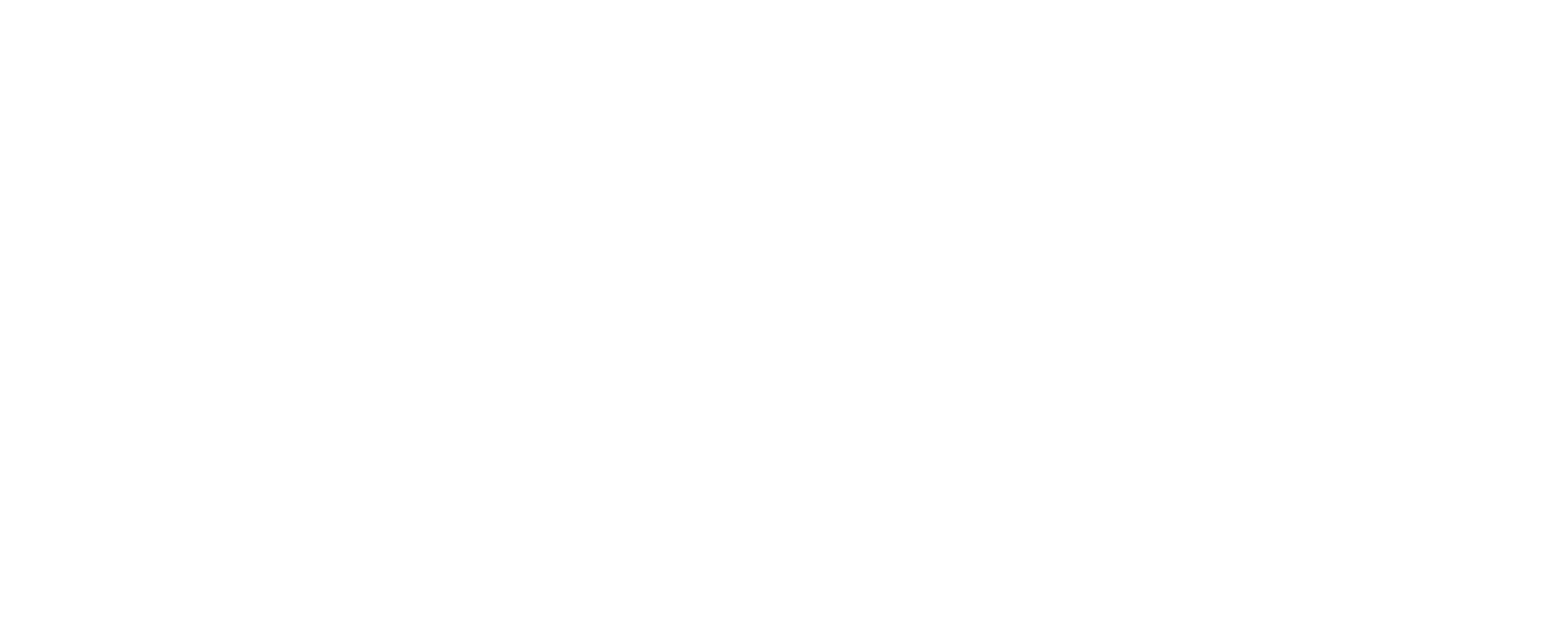
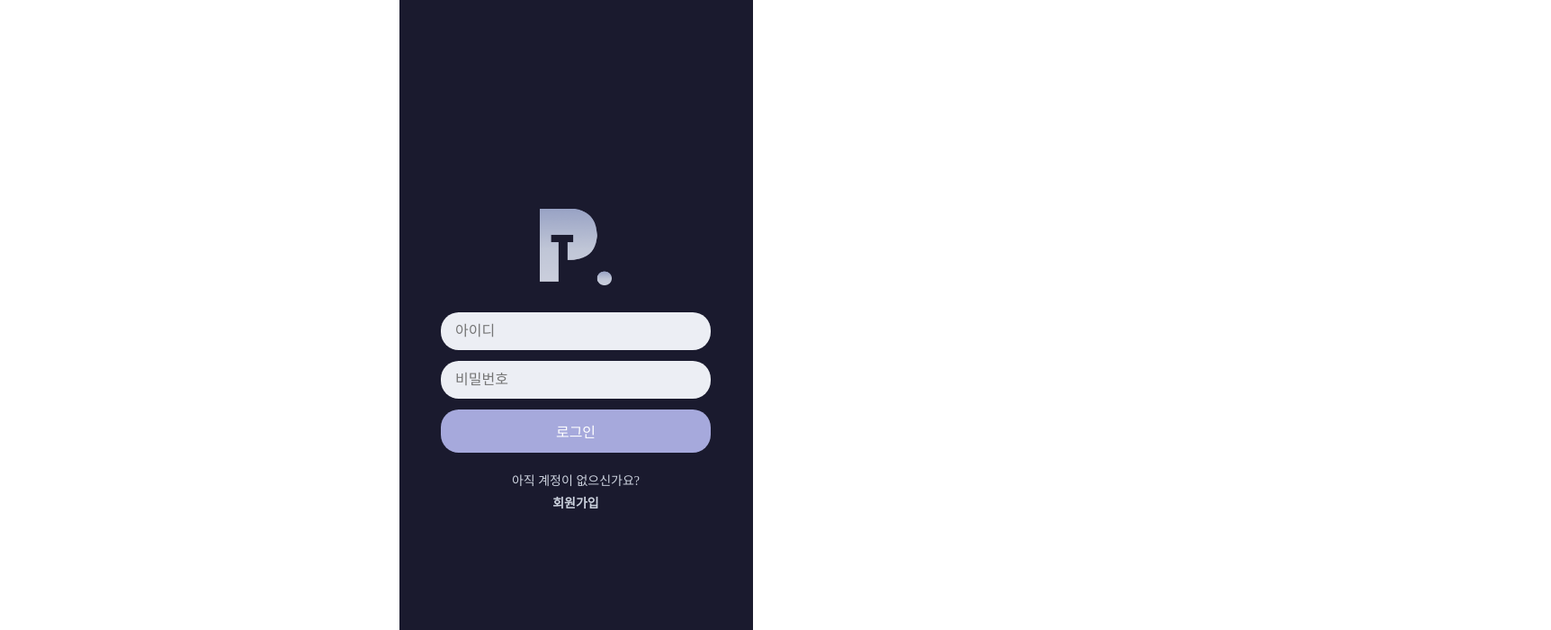
Before and after one commit to 2024-Line4Hackathon-Team17/FE, a React (Create React App) app: page / in a window 1280 px wide. Shown: the top 700 px of the page at 90% size, 1724 px wide, since content can reach past the window. Built offline with nearby package versions, Linux system fonts and the light colour scheme.

Commit message:
create login

```diff
--- a/src/App.js
+++ b/src/App.js
@@ -2,9 +2,11 @@ import React, { useState, useEffect } from 'react';
 import { BrowserRouter as Router, Routes, Route } from "react-router-dom";
 import PotMainpage from "./pages/PotMainpage";
 import Loading from "./pages/Loading";
+import Login from "./pages/Login";
 
 function App() {
     const [isLoading, setIsLoading] = useState(true);
+    const [isLoggedIn, setIsLoggedIn] = useState(false);
 
     useEffect(() => {
         // 로딩 상태를 2초 후에 false로 설정 (예시)
@@ -14,6 +16,10 @@ function App() {
         return () => clearTimeout(timer);
     }, []);
 
+    const handleLogin = () => {
+        setIsLoggedIn(true); // 로그인 성공 시 상태 업데이트
+    };
+
     return (
         <div className="App">
             <Router>
@@ -21,9 +27,12 @@ function App() {
                     {isLoading ? (
                         // 로딩 중일 때는 Loading 컴포넌트만 표시
                         <Route path="/" element={<Loading />} />
+                    ) : isLoggedIn ? (
+                        // 로그인 성공 시 PotMainpage로 이동
+                        <Route path="/" element={<PotMainpage />} />
                     ) : (
-                        // 로딩이 끝나면 PotMainpage로 이동
-                        <Route path="/" element={<PotMainpage />} />
+                        // 로딩이 끝나면 Login 페이지로 이동
+                        <Route path="/" element={<Login onLogin={handleLogin} />} />
                     )}
                 </Routes>
             </Router>
--- /dev/null
+++ b/src/pages/Login.jsx
@@ -0,0 +1,24 @@
+import React from 'react';
+import '../styles/section/login/_login.scss';
+import logo from '../assets/images/Logo/POTing_Logo.png';
+
+const Login = () => {
+  return (
+    <div className="login-container">
+      <div className="logo">
+        <img src={logo} alt="logo" />
+      </div>
+      <div className="login-form">
+        <input type="text" placeholder="아이디" className="input-field" />
+        <input type="password" placeholder="비밀번호" className="input-field" />
+        <button className="login-button">로그인</button>
+      </div>
+      <div className="signup-text">
+        아직 계정이 없으신가요?
+        <a href="/signup" className="signup-link">회원가입</a>
+      </div>
+    </div>
+  );
+};
+
+export default Login;
--- /dev/null
+++ b/src/styles/section/login/_login.scss
@@ -0,0 +1,74 @@
+.login-container {
+    display: flex;
+    flex-direction: column;
+    align-items: center;
+    justify-content: center;
+    height: 100vh;
+    background-color: #1A1A2E; // 배경색 설정
+    color: #CDD3DF; // 텍스트 기본 색상
+
+    .logo {
+      margin-bottom: 30px;
+
+      img {
+        width: 80px; // 로고 크기 조정
+      }
+    }
+
+    .login-form {
+      display: flex;
+      flex-direction: column;
+      width: 80%;
+      max-width: 300px;
+      margin-bottom: 20px;
+
+      .input-field {
+        background-color: #ECEEF4; // 입력 필드 배경색
+        border: none;
+        border-radius: 20px;
+        padding: 12px 16px;
+        margin-bottom: 12px;
+        font-size: 16px;
+        color: #333;
+
+        &:focus {
+          outline: none;
+          border: 1px solid #a9a9ff; // 포커스 시 색상
+        }
+      }
+
+      .login-button {
+        background-color: #A6A9DC; // 버튼 색상
+        color: #fff;
+        border: none;
+        border-radius: 20px;
+        padding: 12px 0;
+        font-size: 16px;
+        cursor: pointer;
+        transition: background-color 0.3s;
+
+        &:hover {
+          background-color: #8a8cc7; // 호버 시 색상
+        }
+      }
+    }
+
+    .signup-text {
+      font-size: 14px;
+      text-align: center;
+      color: #CDD3DF;
+
+      .signup-link {
+        display: block;
+        margin-top: 5px;
+        font-weight: bold;
+        color: #CDD3DF;
+        // display: inline-block;
+        // border-bottom: 1px solid #ffffff;
+
+        &:hover {
+          color: #ffffff; // 호버 시 색상
+        }
+      }
+    }
+  }
```
